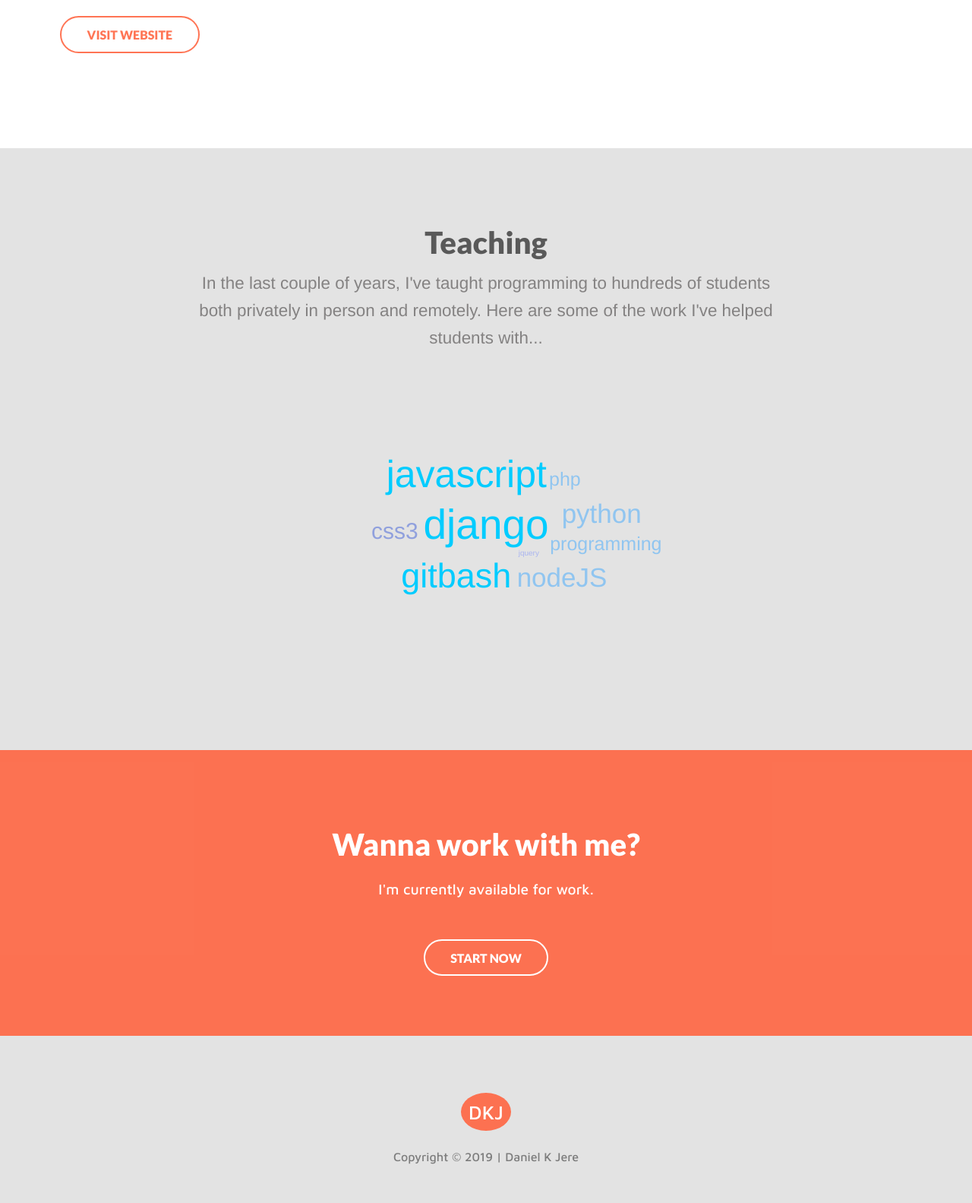
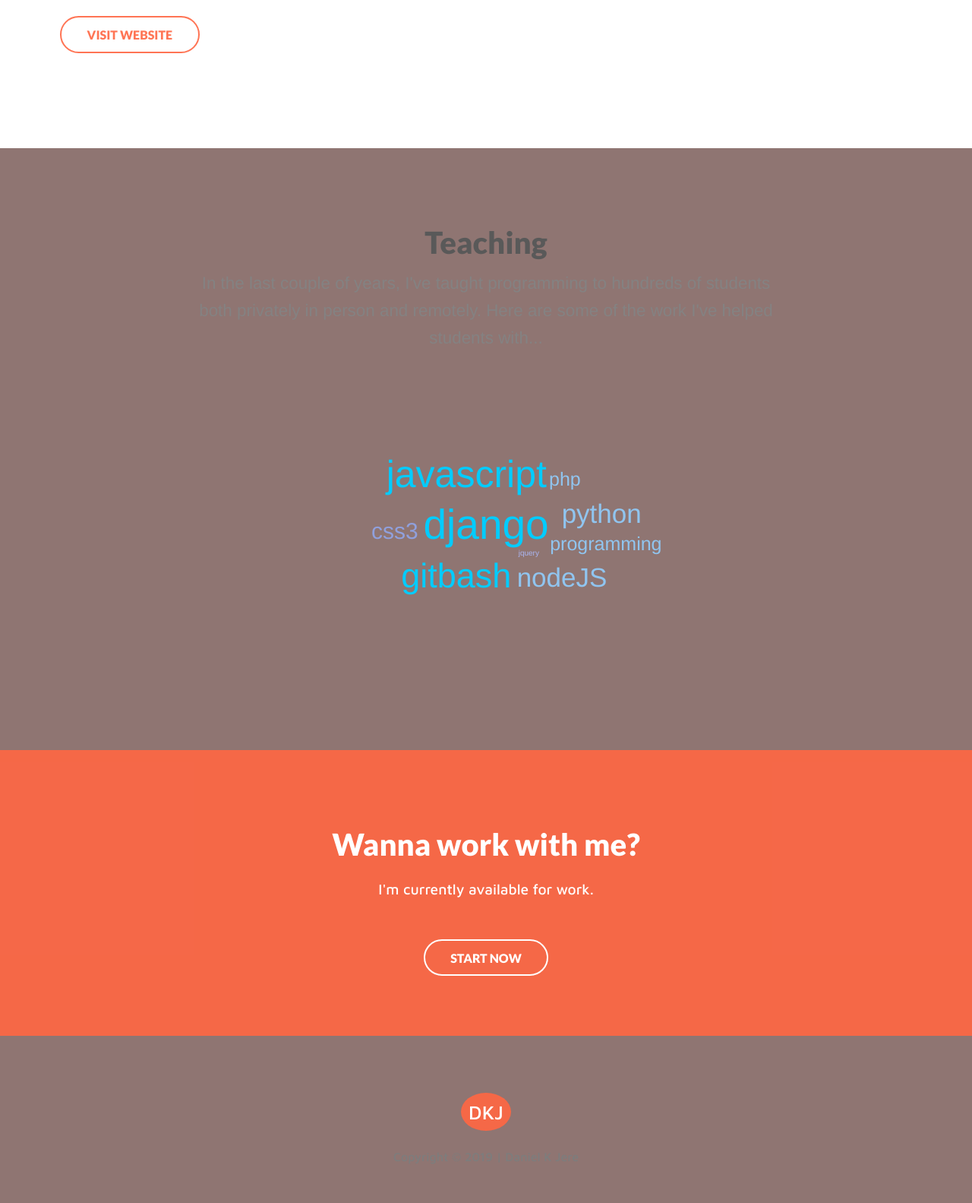
Before and after one commit to 1972daniel/Django-Portfolio-website, a Django app: page / in a window 1280 px wide. Shown: the part 2808-4391 px from the top of the page at 76% size. Run offline with Django 3.2, Linux system fonts and the light colour scheme.

Commit message:
tweaked colors and javascript

```diff
--- a/static/website/assets/styles/styles.css
+++ b/static/website/assets/styles/styles.css
@@ -12,7 +12,7 @@ h1, h2, h3, h4, h5, h6 {
 }
 
 .wrapper {
-		background: #E3E3E3;
+		background: #8f7572;
 }
 
 .img-circle {
```
